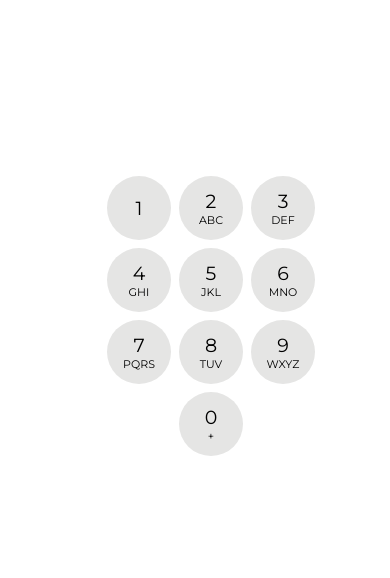
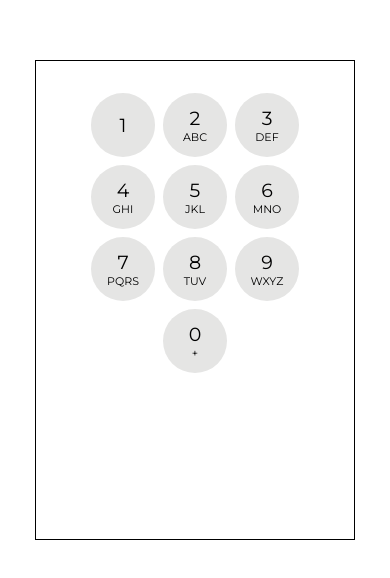
Before and after one commit to marekSurak/t9, a Next.js app: page / in a window 390 px wide. Shown: the part 122-700 px from the top of the page. Built offline with nearby package versions, Linux system fonts and the light colour scheme.

Commit message:
feat: add phone wrapper

```diff
--- a/components/Keyboard/styled.ts
+++ b/components/Keyboard/styled.ts
@@ -3,7 +3,7 @@ import { styled } from 'styles/stitches.config'
 export const KeyboardContainer = styled('section', {
   display: 'grid',
   gridTemplateColumns: 'repeat(3, 1fr)',
-  width: '11rem',
+  // width: '11rem',
   gap: '$2',
 
   '& button:last-of-type': {
--- /dev/null
+++ b/components/PhoneMockup/index.ts
@@ -0,0 +1,12 @@
+import { styled } from 'styles/stitches.config'
+
+export const PhoneMockup = styled('div', {
+  display: 'flex',
+  flexFlow: 'column',
+  alignItems: 'center',
+  width: '$phoneWidth',
+  height: '$phoneHeight',
+  overflow: 'hidden',
+
+  border: '1px solid black',
+})
--- a/components/Predictions/styled.ts
+++ b/components/Predictions/styled.ts
@@ -3,6 +3,8 @@ import { styled } from 'styles/stitches.config'
 export const PredictionsContainer = styled('ul', {
   display: 'flex',
   gap: '$3',
+  overflowX: 'scroll',
+  width: 'calc($phoneWidth - $2)',
 })
 export const PredictionItem = styled('li', {
   fontSize: '$4',
--- a/pages/index.tsx
+++ b/pages/index.tsx
@@ -5,6 +5,7 @@ import { useGetPredictionsQuery } from 'api/queries/getPredictions'
 import { Display } from 'components/Display'
 import { Keyboard } from 'components/Keyboard'
 import { Layout } from 'components/Layout'
+import { PhoneMockup } from 'components/PhoneMockup'
 import { Predictions } from 'components/Predictions'
 
 const Home: NextPage = () => {
@@ -17,10 +18,12 @@ const Home: NextPage = () => {
 
   return (
     <Layout>
-      <Display>{enteredNumbers}</Display>
-      {isLoading && <div>...</div>}
-      <Predictions predictions={data} />
-      <Keyboard onButtonClick={handleButtonClick} />
+      <PhoneMockup>
+        <Display>{enteredNumbers}</Display>
+        {isLoading && <div>...</div>}
+        <Predictions predictions={data} />
+        <Keyboard onButtonClick={handleButtonClick} />
+      </PhoneMockup>
     </Layout>
   )
 }
--- a/styles/stitches.config.ts
+++ b/styles/stitches.config.ts
@@ -31,6 +31,8 @@ export const { styled, getCssText } = createStitches({
       2: '2rem',
       3: '3rem',
       4: '4rem',
+      phoneWidth: '20rem',
+      phoneHeight: '30rem',
     },
     shadows: {},
   },
```
